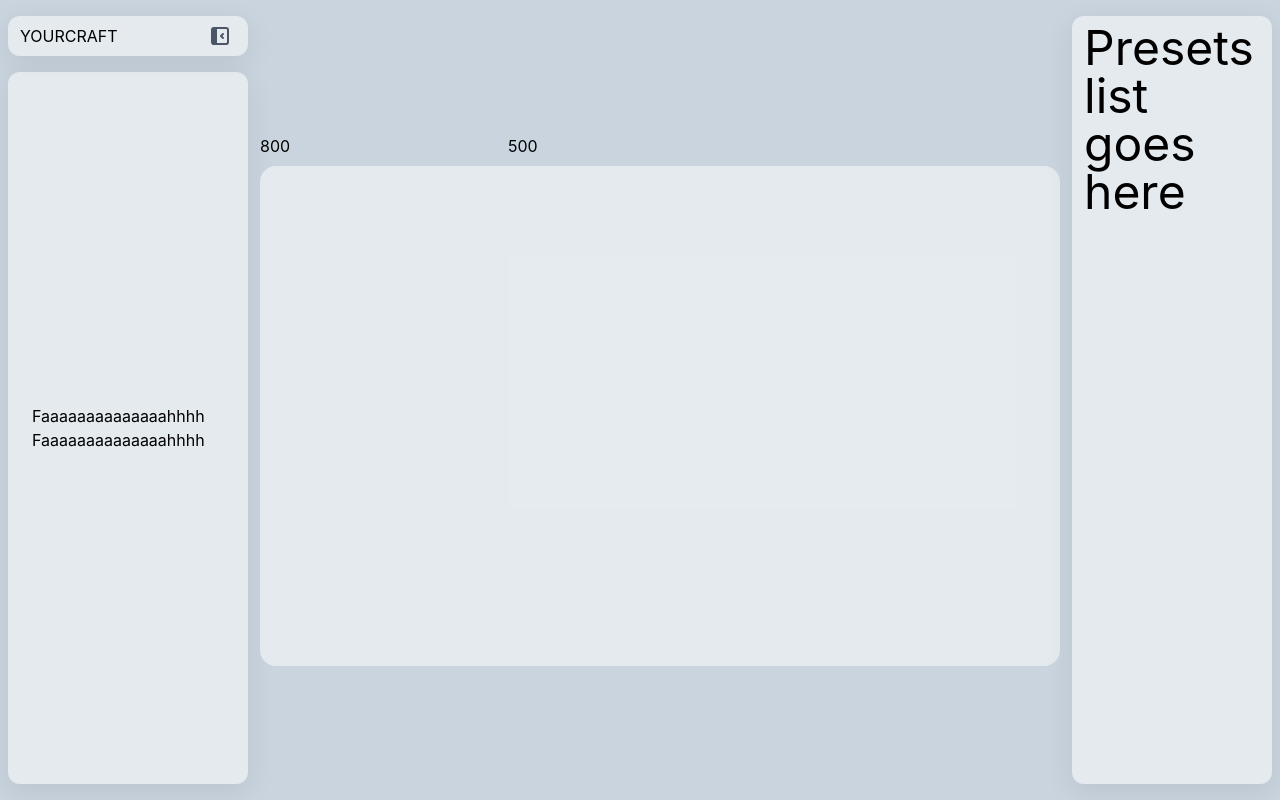
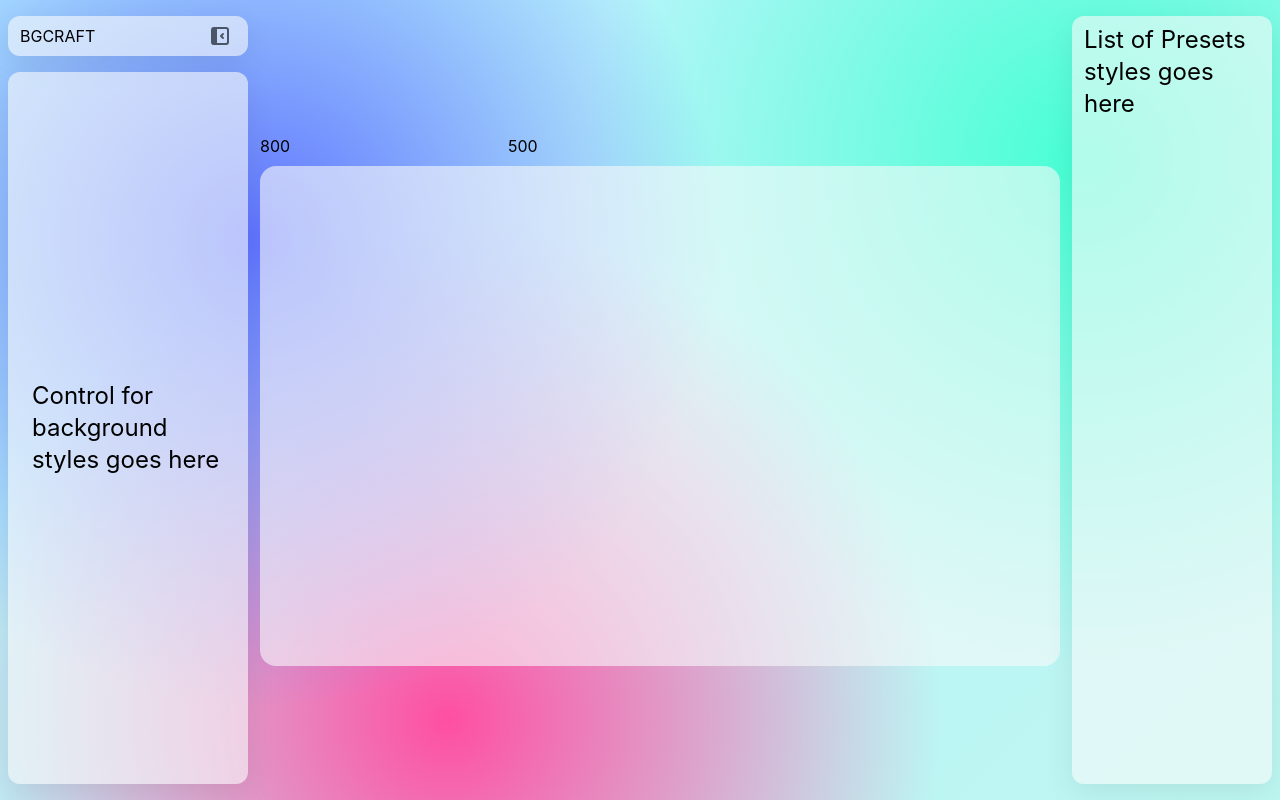
Before and after one commit to nilsyntax/bgcft, a React (Vite) app: page / in a window 1280 px wide. Built offline with nearby package versions, Linux system fonts and the light colour scheme.

Commit message:
minor layout ui update and fixes

```diff
--- a/src/index.css
+++ b/src/index.css
@@ -9,6 +9,13 @@
 
 body{
    background-color: #C9D4DF;
+   background:
+    radial-gradient(circle at 20% 30%, #5f73ff 0%, transparent 40%),
+    radial-gradient(circle at 35% 90%, #ff4fa3 0%, transparent 45%),
+    radial-gradient(circle at 85% 20%, #46ffd4 0%, transparent 40%),
+    linear-gradient(135deg, #b7f5ff, #bdf6f1);
+
+  background-repeat: no-repeat;
 }
 html, body, #root {
    width: 100%;
--- a/src/layout/PresetList.tsx
+++ b/src/layout/PresetList.tsx
@@ -2,7 +2,7 @@ function StylePresetPanel(){
    return (
       <>
          <div className="h-full w-50 min-w-50 rounded-xl bg-gray-50/60 px-3 py-2 shadow-[0_8px_30px_rgba(0,0,0,0.08)]">
-            <h1 className="text-5xl">Presets list goes here</h1>
+            <p className="text-2xl">List of Presets styles goes here</p>
          </div>
       </>
    )
--- a/src/layout/Sidebar.tsx
+++ b/src/layout/Sidebar.tsx
@@ -7,12 +7,12 @@ function Sidebar() {
          <div className="flex flex-col gap-4 h-full w-60 min-w-60 rounded-xl bg-gray-50/0 px-0 shadow-[0_8px_30px_rgba(0,0,0,0.0)]">
 
             <div className="flex justify-between items-center h-fit w-full my-0 rounded-xl bg-gray-50/60 px-3 py-1 shadow-[0_8px_30px_rgba(0,0,0,0.08)]">
-               <p className="text-l">YOURCRAFT</p>
+               <p className="text-l">BGCRAFT</p>
                <HidePanel className="text-gray-600 w-8 h-8 p-1 cursor-pointer" />
             </div>
 
             <div className="flex justify-between items-center h-full w-full my-0 rounded-xl bg-gray-50/60 px-3 py-1.5 shadow-[0_8px_30px_rgba(0,0,0,0.08)]">
-            <p className="px-3 py-1.5">Faaaaaaaaaaaaaahhhh<br/>Faaaaaaaaaaaaaahhhh</p>
+            <p className="px-3 py-1.5 text-2xl">Control for background styles goes here</p>
             </div>
          </div>
       </>
--- a/tsconfig.app.json
+++ b/tsconfig.app.json
@@ -21,5 +21,5 @@
     "erasableSyntaxOnly": true,
     "noFallthroughCasesInSwitch": true
   },
-  "include": ["src"]
+  "include": ["src", "src/utils/pickOnce.ts"]
 }
```
